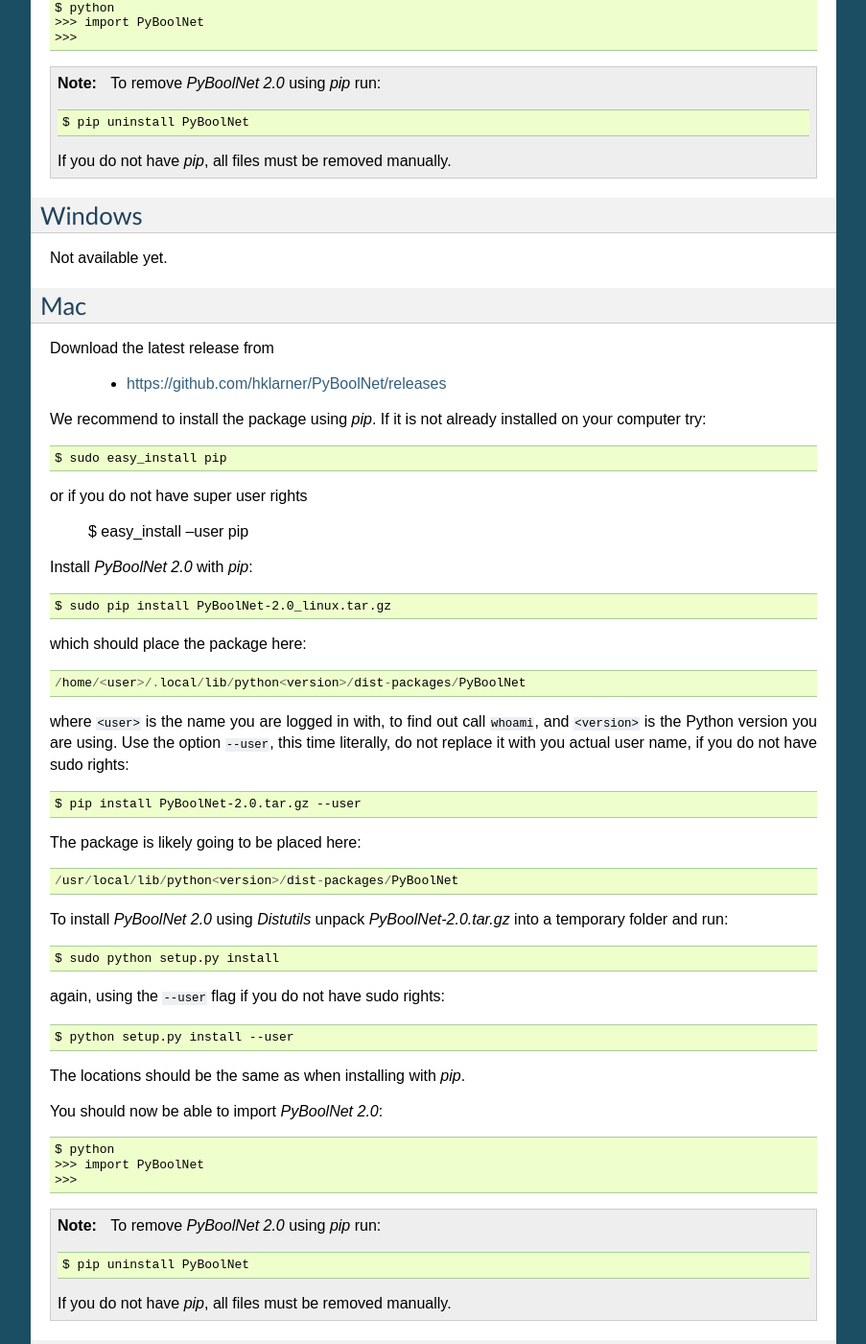
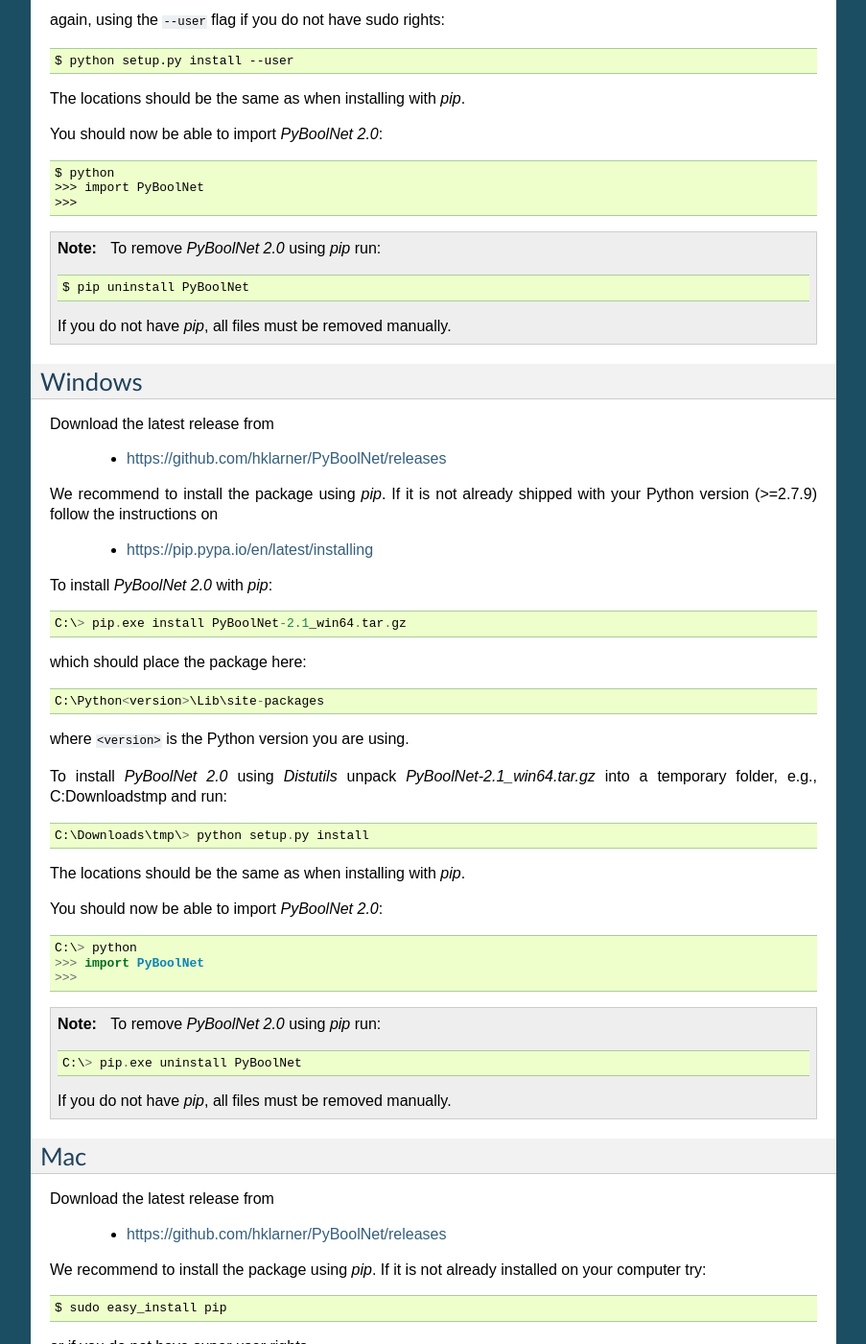
Before and after one commit to hklarner/pyboolnet, a Sphinx documentation site: the page built from Docs/Sphinx/source/Installation.rst, in a window 1280 px wide and 1400 px high, scrolled down 968 px. Shown: the whole window at 96% size, without its empty margins (198-1101 px from the left). Built offline with Sphinx 7.4.7, drawn with Linux system fonts in a browser that asks for light colours; formulas are drawn with MathJax 3; some of the changed text lies outside the part shown.

Commit message:
updated documentation

```diff
--- a/Docs/Sphinx/source/Installation.rst
+++ b/Docs/Sphinx/source/Installation.rst
@@ -8,6 +8,17 @@
 
 Installation
 ============
+
+Python
+------
+|software| was written in Python 2.7 but should be compatible with Python 3.
+If you experience problems with your version of Python and |software| please contact `hannes.klarner@fu-berlin.de` or
+post an issue on the project homepage at
+
+   * https://github.com/hklarner/PyBoolNet/issues
+
+
+
 
 Linux
 -----
@@ -22,7 +33,7 @@
 
 Install |software| with *pip*::
 
-   $ sudo pip install PyBoolNet-2.0_linux.tar.gz
+   $ sudo pip install PyBoolNet-2.1_linux32.tar.gz
 
 which should place the package here::
 
@@ -63,7 +74,44 @@
 
 Windows
 -------
-Not available yet.
+Download the latest release from
+
+   * https://github.com/hklarner/PyBoolNet/releases
+
+We recommend to install the package using *pip*. If it is not already shipped with your Python version (>=2.7.9) follow the instructions
+on
+
+   * https://pip.pypa.io/en/latest/installing
+
+To install |software| with *pip*::
+
+   C:\> pip.exe install PyBoolNet-2.1_win64.tar.gz
+
+which should place the package here::
+
+   C:\Python<version>\Lib\site-packages
+
+where ``<version>`` is the Python version you are using.
+
+To install |software| using *Distutils* unpack *PyBoolNet-2.1_win64.tar.gz* into a temporary folder, e.g., C:\Downloads\tmp and run::
+
+   C:\Downloads\tmp\> python setup.py install
+
+The locations should be the same as when installing with *pip*.
+
+You should now be able to import |software|::
+
+   C:\> python
+   >>> import PyBoolNet
+   >>>
+
+
+.. note:: To remove |software| using *pip* run::
+
+      C:\> pip.exe uninstall PyBoolNet
+
+   If you do not have *pip*, all files must be removed manually.
+
 
 Mac
 ---
@@ -81,7 +129,7 @@
 
 Install |software| with *pip*::
 
-   $ sudo pip install PyBoolNet-2.0_linux.tar.gz
+   $ sudo pip install PyBoolNet-2.1_mac64.tar.gz
 
 which should place the package here::
 
@@ -90,13 +138,13 @@
 where ``<user>`` is the name you are logged in with, to find out call ``whoami``, and ``<version>`` is the Python version you are using.
 Use the option ``--user``, this time literally, do not replace it with you actual user name, if you do not have sudo rights::
 
-   $ pip install PyBoolNet-2.0.tar.gz --user
+   $ pip install PyBoolNet-2.1_mac64.tar.gz --user
 
 The package is likely going to be placed here::
 
    /usr/local/lib/python<version>/dist-packages/PyBoolNet
 
-To install |software| using *Distutils* unpack *PyBoolNet-2.0.tar.gz* into a temporary folder and run::
+To install |software| using *Distutils* unpack *PyBoolNet-2.1_mac64.tar.gz* into a temporary folder and run::
 
    $ sudo python setup.py install
 
--- a/Docs/Sphinx/source/Reference.rst
+++ b/Docs/Sphinx/source/Reference.rst
@@ -14,6 +14,6 @@
    AttractorBasins
 
    ModelChecking
-   TemporalQueries
+   QueryPatterns
    TrapSpaces
    QuineMcCluskey
```
Also changed, not shown: other parts of Docs/Sphinx/source/Installation.rst (+1 -1 lines), Docs/Sphinx/source/AttractorDetection.rst (+7 -0 lines), Docs/Sphinx/source/QueryPatterns.rst (added, +34 -0 lines).
